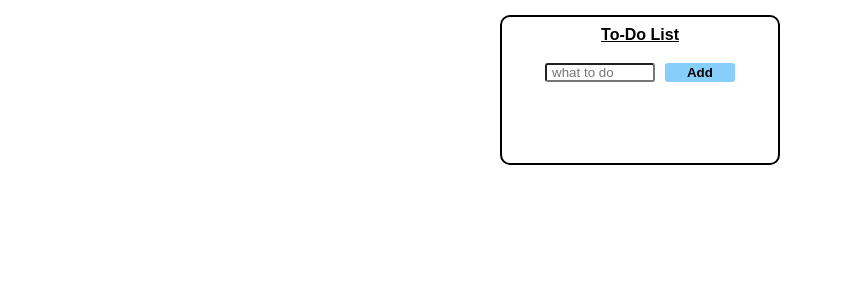
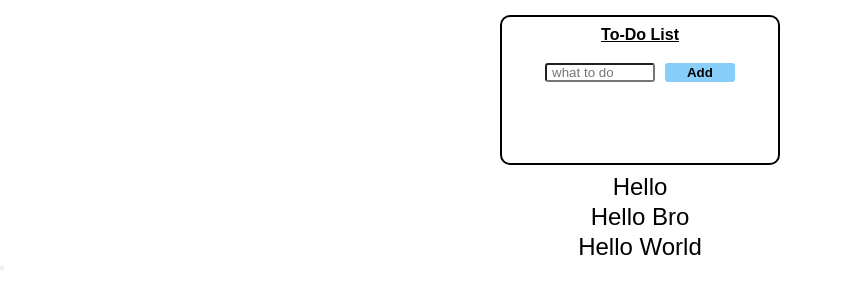
Before and after one commit to IreeHale/To-Do-List, a plain HTML site: page index2.html in a window 1280 px wide. Shown: the whole page, without its empty margins (0-843 px from the left). Drawn offline with Linux system fonts and the light colour scheme.

Commit message:
updating project

```diff
--- a/index2.html
+++ b/index2.html
@@ -15,8 +15,11 @@
         </form>
 
         <ul id="list">
-
+            <li>Hello</li>
+            <li>Hello Bro</li>
+            <li>Hello World</li>
         </ul>
+        <button type="button" id="remove"></button>
         <script src="Todo.js"></script>
     </body>
 </html>
--- a/styling.css
+++ b/styling.css
@@ -37,6 +37,7 @@
     border-radius: 3px;
 }
 
+
 #list li{
     margin-top: 10px;
     height: 20px;
```
